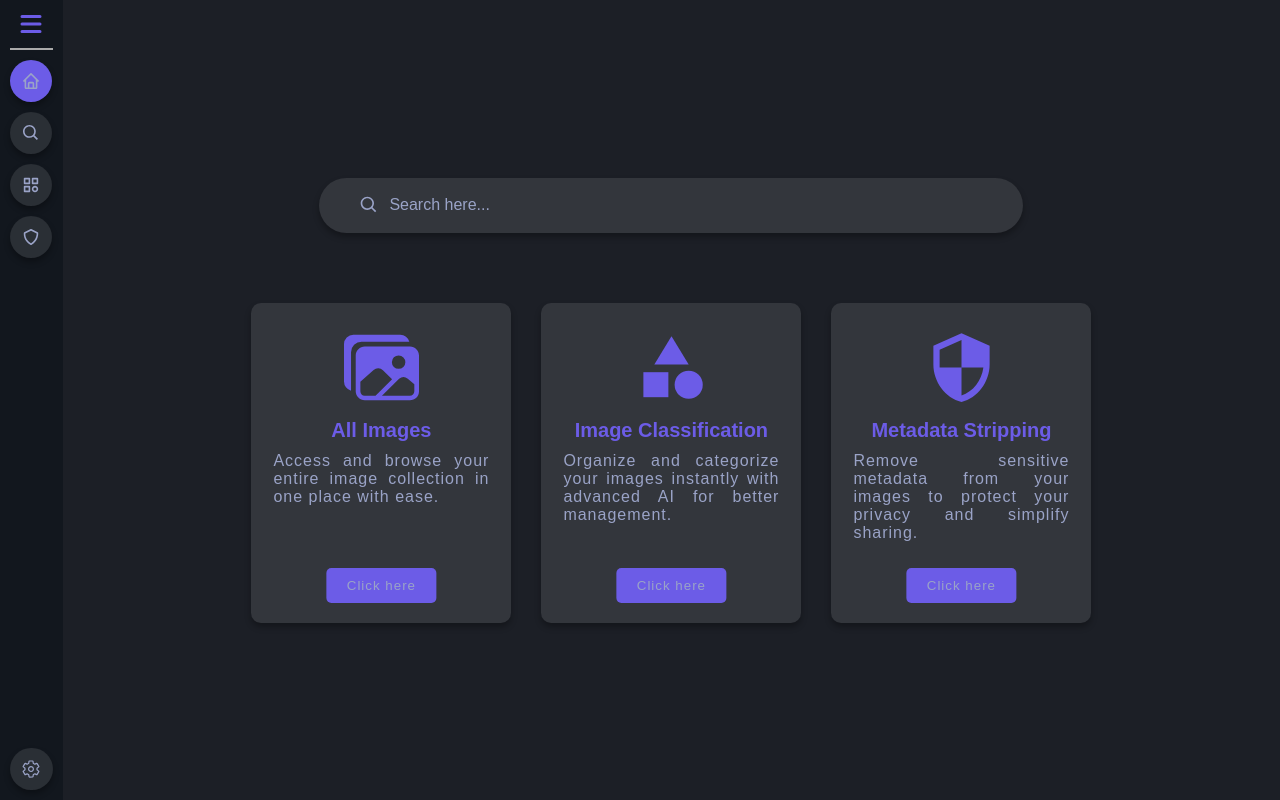
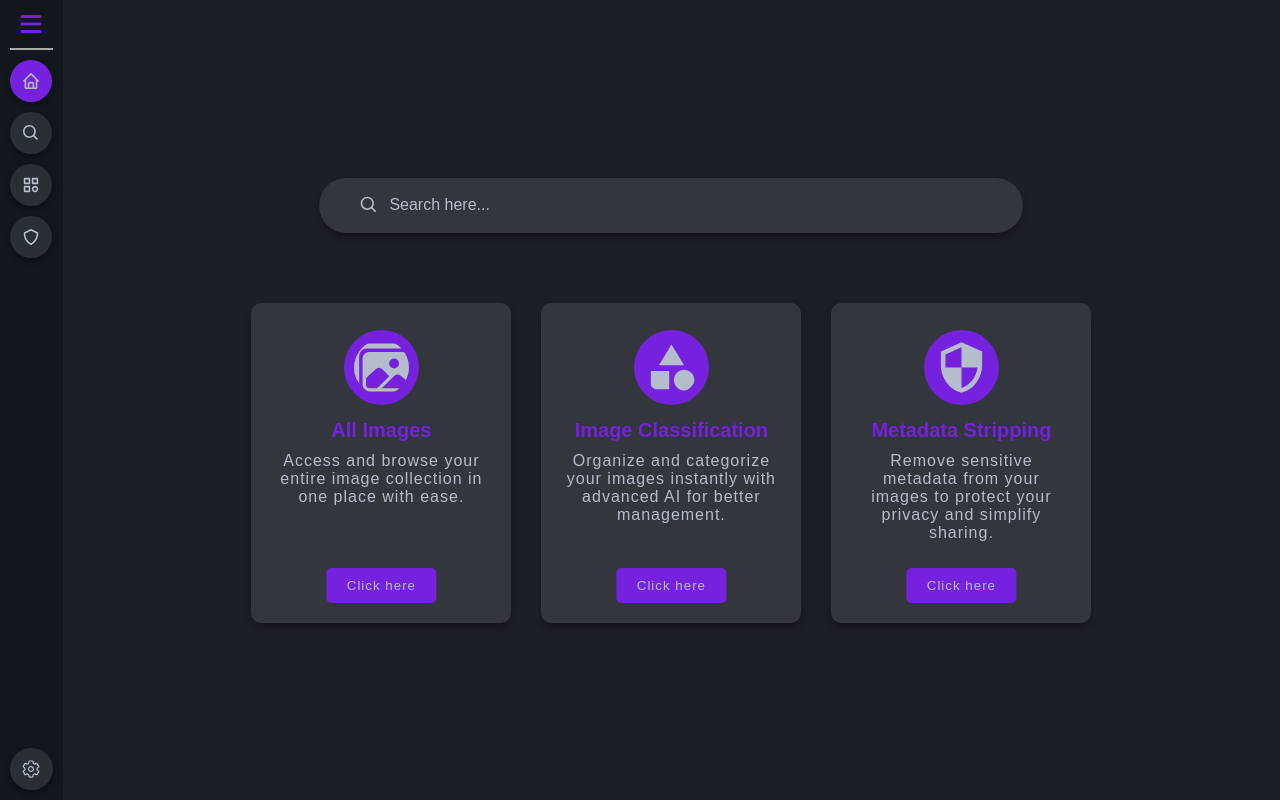
Before and after one commit to KarthikSapaliga/PixFusion, a React (Vite) app: page / in a window 1280 px wide. Built offline with nearby package versions, Linux system fonts and the light colour scheme.

Commit message:
Colors updated

```diff
--- a/src/App.css
+++ b/src/App.css
@@ -1,10 +1,27 @@
-*{
+:root {
+    --sidebar-item-height: 42px;
+    --sidebar-item-border-radius: 50px;
+    --transitiontime: 0.4s;
+
+    --primary: #12171e;
+    --secondary: rgb(28, 31, 38);
+
+    --tertiary: rgba(255, 255, 255, 0.1);
+    --bxshadow: 0 4px 6px rgba(0, 0, 0, 0.3);
+
+    --accent: #7621de;
+    --txtclr: #b5bccc;
+
+    --gradient1: linear-gradient(45deg, #6c5ce7, #74ebd5);
+}
+
+* {
     padding: 0;
     margin: 0;
     box-sizing: border-box;
 }
 
-main{
+main {
     width: 100%;
     height: 100vh;
     display: flex;
--- a/src/components/ImageClassifier.css
+++ b/src/components/ImageClassifier.css
@@ -1,17 +1,3 @@
-:root {
-    --primary: #12171e;
-    --secondary: rgb(28, 31, 38);
-
-    --tertiary: rgba(255, 255, 255, 0.1);
-    --bxshadow: 0 4px 6px rgba(0, 0, 0, 0.3);
-
-    --accent: #6c5ce7;
-    --txtclr: #9aa3c7;
-    --txtclr2: #222;
-
-    --gradient1: linear-gradient(45deg, #6c5ce7, #74ebd5);
-}
-
 
 #categorizer {
     padding: 20px;
@@ -24,10 +10,18 @@
 #categorizer > h1 {
     color: var(--accent);
     font-size: 2rem;
-    margin: 20px;
+    margin-top: 20px;
+}
+
+#categorizer .goto-btns{
+    padding: 5px 10px;
+    margin: 5px;
+    border: none;
+    border-radius: 5px;
 }
 
 .category {
+    margin-top: 20px;
     margin-bottom: 40px;
     text-align: left;
 }
--- a/src/components/Main.css
+++ b/src/components/Main.css
@@ -1,28 +1,11 @@
-*{
+* {
     padding: 0;
     margin: 0;
     box-sizing: border-box;
     font-family: 'Arial', sans-serif;
 }
 
-:root {
-    --sidebar-item-height: 42px;
-    --sidebar-item-border-radius: 50px;
-    --transitiontime: 0.4s;
-
-    --primary: #12171e;
-    --secondary: rgb(28, 31, 38);
-
-    --tertiary: rgba(255, 255, 255, 0.1);
-    --bxshadow: 0 4px 6px rgba(0, 0, 0, 0.3);
-
-    --accent: #6c5ce7;
-    --txtclr: #9aa3c7;
-
-    --gradient1: linear-gradient(45deg, #6c5ce7, #74ebd5);
-}
-
-.container{
+.container {
     background: var(--secondary);
     width: 100%;
     height: 100vh;
@@ -32,12 +15,12 @@
     overflow: hidden;
 }
 
-#home{
+#home {
     max-height: 90vh;
     overflow-y: scroll;
 }
 
-#home .search-box{
+#home .search-box {
     background: var(--tertiary);
     color: var(--txtclr);
     box-shadow: var(--bxshadow);
@@ -50,11 +33,11 @@
     margin: 20px auto;
 }
 
-#home .search-box span{
+#home .search-box span {
     margin-left: 10px;
 }
 
-.feature-container{
+.feature-container {
     margin: 20px;
     display: flex;
     flex-wrap: wrap;
@@ -62,7 +45,7 @@
     gap: 30px;
 }
 
-.feature-container div{
+.feature-container div {
     position: relative;
     margin-top: 50px;
     width: 260px;
@@ -75,24 +58,26 @@
     box-shadow: var(--bxshadow);
 }
 
-.feature-container div .icons{
+.feature-container div .icons {
     margin: 15px 0 10px;
-    color: var(--accent);
+    color: var(--txtclr);
+    padding: 10px;
+    background: var(--accent);
+    border-radius: 50px;
 }
 
-.feature-container div h1{
+.feature-container div h1 {
     font-size: 1.25em;
     color: var(--accent);
 }
 
-.feature-container div p{
+.feature-container div p {
     letter-spacing: 1px;
     padding: 10px;
-    text-align: justify;
     color: var(--txtclr);
 }
 
-.feature-container div button{
+.feature-container div button {
     position: absolute;
     bottom: 20px;
     left: 50%;
@@ -105,7 +90,7 @@
     background: var(--accent);
 }
 
-.feature-container div button:hover{
+.feature-container div button:hover {
     opacity: 0.8;
 }
 
@@ -113,13 +98,13 @@
 /* ############################################################# */
 
 
-#all-images{
+#all-images {
     width: 100%;
     height: 100vh;
     padding: 10px;
 }
 
-#all-images .header{
+#all-images .header {
     display: flex;
     border-bottom: 2px solid var(--txtclr);
     margin: 10px 20px 20px;
@@ -127,19 +112,19 @@
     padding-bottom: 10px;
 }
 
-#all-images .header h1{
+#all-images .header h1 {
     width: 100%;
     color: var(--accent);
 }
 
-#all-images .header button{
+#all-images .header button {
     padding: 10px 20px;
     background: var(--accent);
     border: none;
     border-radius: 50px;
 }
 
-#all-images .header button:active{
+#all-images .header button:active {
     transform: scale(0.95);
 }
 
--- a/src/components/Metadata.css
+++ b/src/components/Metadata.css
@@ -43,7 +43,7 @@
     letter-spacing: 1px;
     font-size: 1rem;
     border-radius: 5px;
-    color: var(--txtclr2);
+    color: var(--txtclr);
     background: var(--accent);
 }
 
--- a/src/components/Search.css
+++ b/src/components/Search.css
@@ -1,17 +1,3 @@
-:root {
-    --primary: #12171e;
-    --secondary: rgb(28, 31, 38);
-
-    --tertiary: rgba(255, 255, 255, 0.1);
-    --bxshadow: 0 4px 6px rgba(0, 0, 0, 0.3);
-
-    --accent: #6c5ce7;
-    --txtclr: #9aa3c7;
-    --txtclr2: #222;
-
-    --gradient1: linear-gradient(45deg, #6c5ce7, #74ebd5);
-}
-
 #search{
     width: 100%;
     height: 100vh;
```
